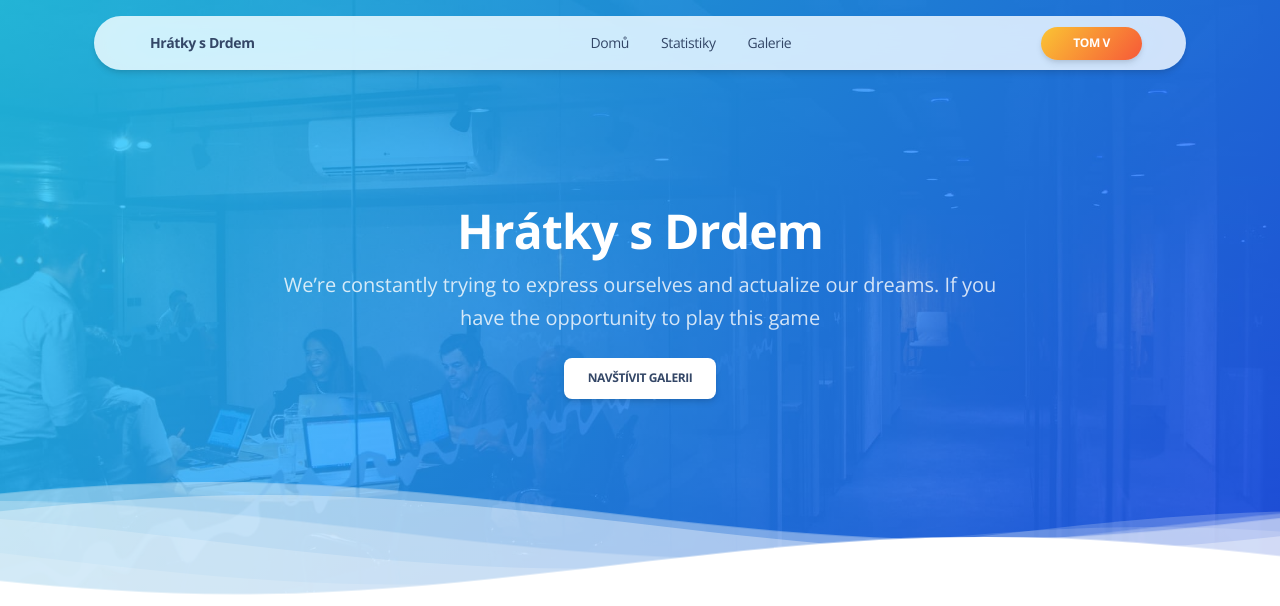
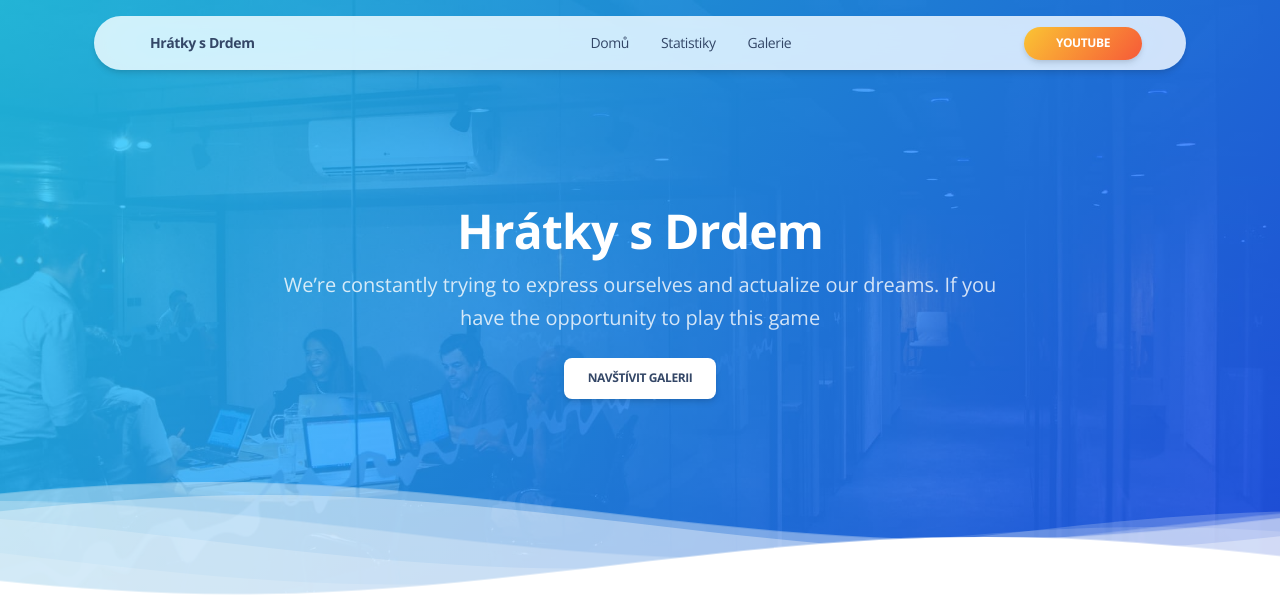
Before and after one commit to Fjuro/hratky-s-drdem, a PHP site: page /about.php in a window 1280 px wide. Shown: the top 606 px of the page. Run offline with PHP 8.4, Linux system fonts and the light colour scheme; data that the repository does not hold is empty; some libraries are stand-ins or nearby versions.

Commit message:
Change header link

```diff
--- a/includes/header.php
+++ b/includes/header.php
@@ -57,7 +57,7 @@
           </li>
 
           <li class="nav-item ms-lg-auto my-auto ms-3 ms-lg-0">
-            <a href="https://www.youtube.com/watch?v=YHyU8OhfPbA" class="btn btn-sm  bg-gradient-warning  btn-round mb-0 me-1 mt-2 mt-md-0" target="_blank">Tom V</a></li>
+            <a href="https://youtube.com/channel/UCN-5uexeEGJJ3mITYmbiOCA" class="btn btn-sm  bg-gradient-warning  btn-round mb-0 me-1 mt-2 mt-md-0" target="_blank">YouTube</a></li>
         </ul>
       </div>
     </div>
```
